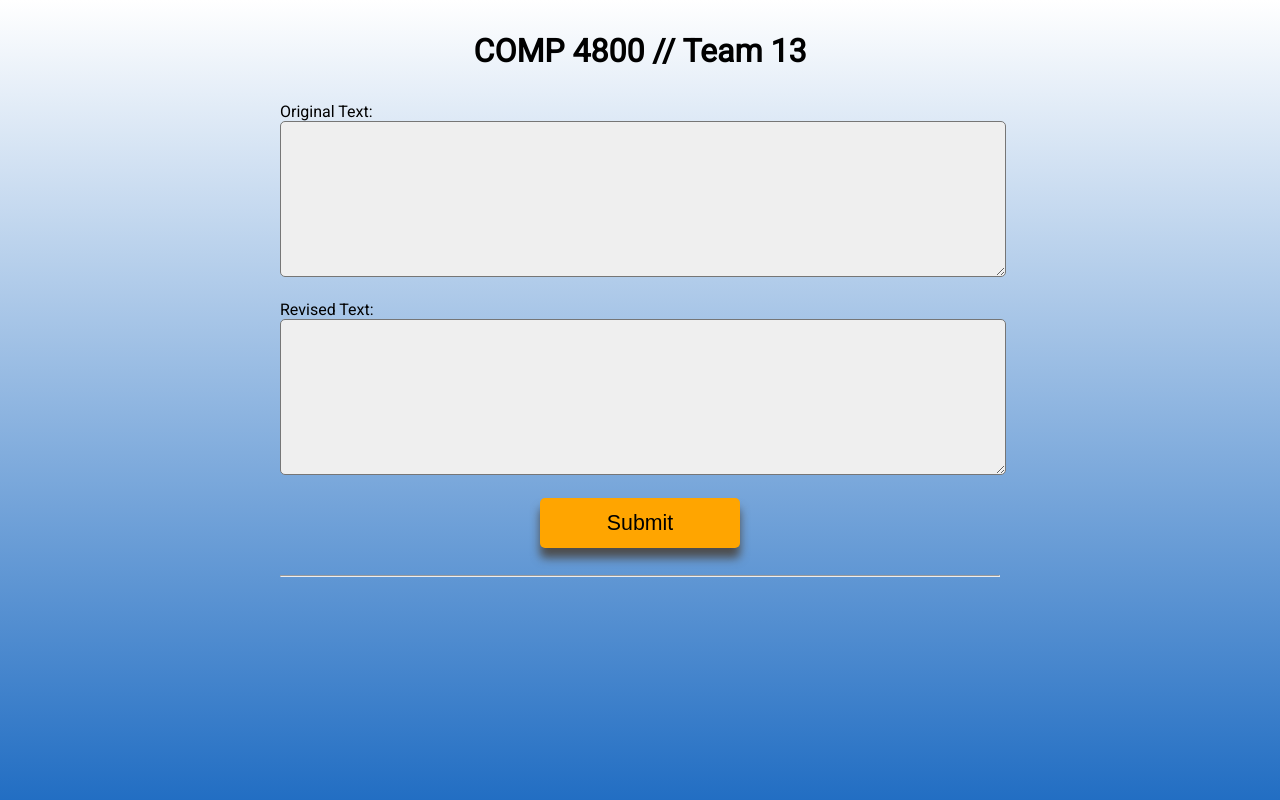
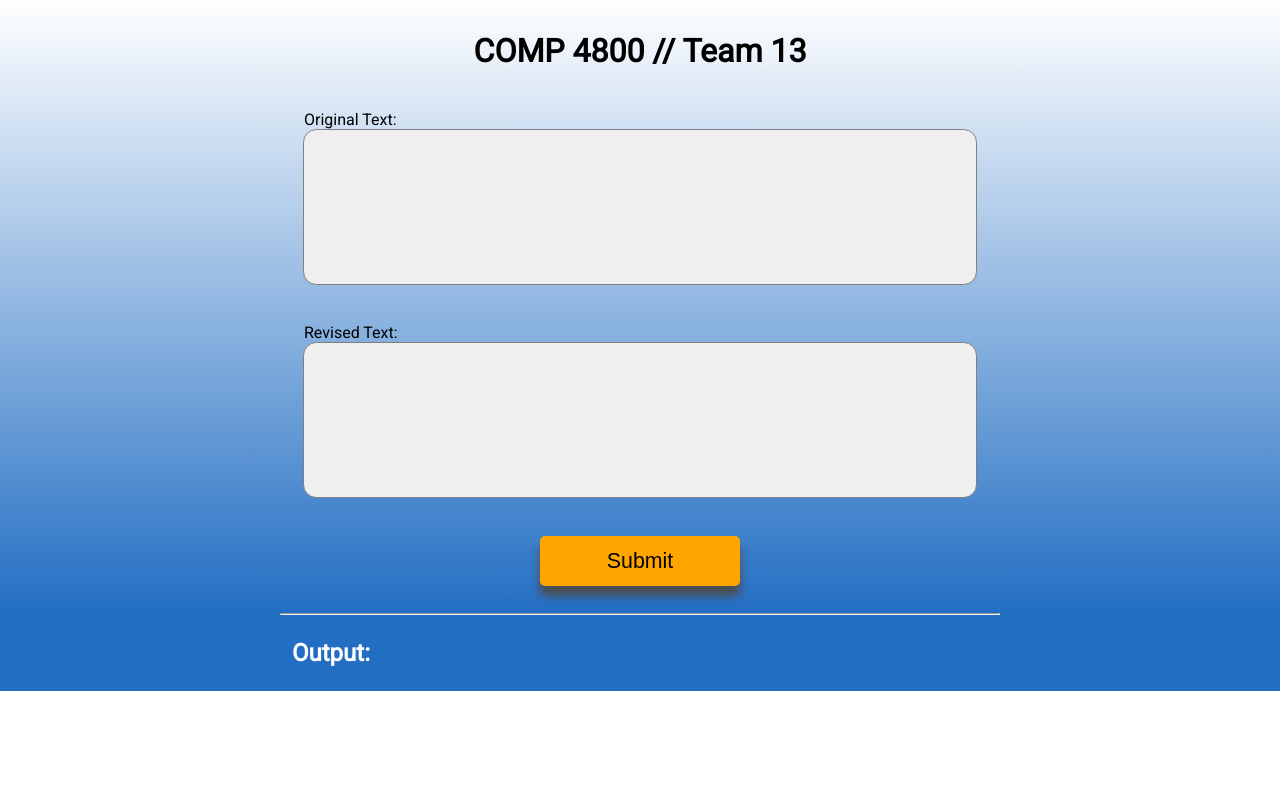
Before and after one commit to workunhard/4800_T13, a Django app: template pages/templates/home.html in a window 1280 px wide. Run offline with Django 4.2, Linux system fonts and the light colour scheme; the template is opened without the code that fills it, so the values that code supplies are empty; parts of the project's set-up code (start-up, migrations or seed data) failed here and were passed over.

Commit message:
Reformatting + minor CSS

```diff
--- a/pages/static/style.css
+++ b/pages/static/style.css
@@ -5,15 +5,24 @@ html {
 }
 body {
     font-family: 'Roboto', sans-serif;
-    background: rgb(34,110,195);
-    background: linear-gradient(0deg, rgba(34,110,195,1) 0%, rgba(255,255,255,1) 100%);
     height: 100vh;
     margin: 0;
 }
 
-#container {
+#inputContainer {
+    margin: 0;
+    background: rgb(34,110,195);
+    background: linear-gradient(0deg, rgba(34,110,195,1) 0%, rgba(255,255,255,1) 100%);
+}
+
+.container {
     max-width: 720px;
     margin: auto;
+}
+
+#outputContainer {
+    margin: 0;
+    background: rgb(34,110,195);
 }
 
 h1 {
@@ -22,12 +31,39 @@ h1 {
     padding: 2rem;
 }
 
+hr {
+    margin: 0;
+    color: white;
+}
+
+h2 {
+    color: white;
+    padding-top: 1em;
+    padding-bottom: 1em;
+    margin: 0 0 0 0.5em;
+}
+
+label {
+    margin-left: 1em;
+}
+
+form {
+    margin: 0.5em;
+    padding: 0;
+}
+
 textarea {
-    width: 100%;
+    display: block;
+    margin: auto;
+    resize: none;
+    width: 95%;
     height: 150px;
-    border-radius: 5px;
-    border-style: groove;
+    border-radius: 1em;
+    border-style: solid;
+    border-color: gray;
     background-color: #efefef;
+    justify-content: center;
+    align-content: center;
 }
 
 #submit {
@@ -44,14 +80,17 @@ textarea {
 }
 
 #submit:hover {
-    background-color: #a66e01;
+    background-color: #cb8600;
     color: white;
 }
 
-#outputContainer {
-    display: flex;
-    flex-grow: inherit;
-    border: none;
-    border-radius: 5px;
-    background-color: white;
+#output {
+    display: block;
+    width: 95%;
+    margin: auto;
+    padding: 2px;
+    border-style: solid;
+    border-color: gray;
+    border-radius: 1em;
+    background-color: #efefef;
 }
--- a/pages/templates/home.html
+++ b/pages/templates/home.html
@@ -7,7 +7,8 @@
     <link rel="icon" href="{%  static 'favicon.ico' %}">
 </head>
 <body>
-    <div id="container">
+    <div id="inputContainer">
+        <div class="container">
         <h1>COMP 4800 // Team 13</h1>
         <form method="POST">
             {% csrf_token %}
@@ -18,9 +19,15 @@
             <input type="submit" id="submit" value="Submit">
         </form>
         <br><hr>
+        </div>
+    </div>
+    <div id="outputContainer">
+        <div class="container">
+            <h2>Output:</h2>
             {% if output %}
-                <h2>Output: {{ output }}</h2>
+                <p id="output">{{ output }}</p>
             {% endif %}
+        </div>
     </div>
 </body>
 </html>
```
